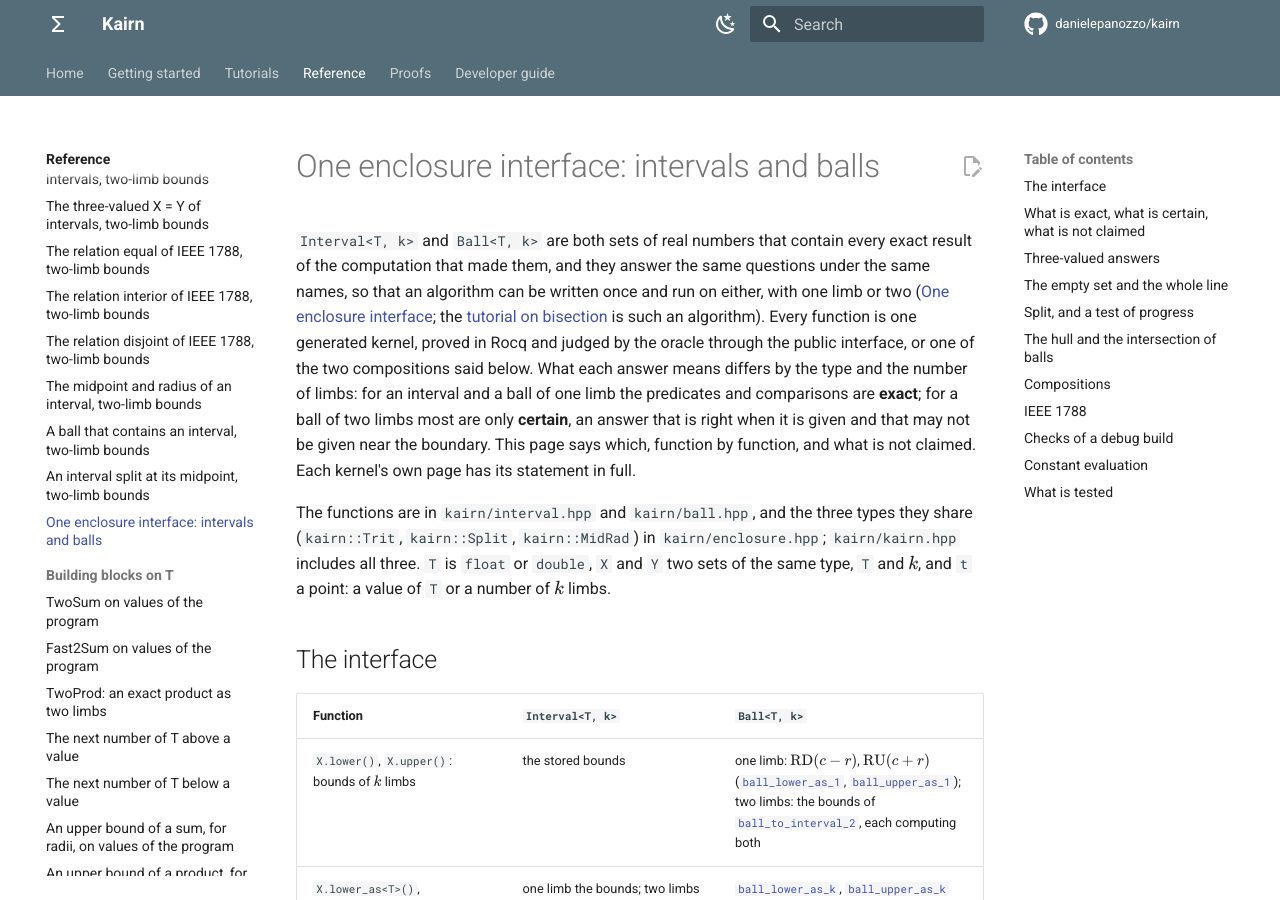
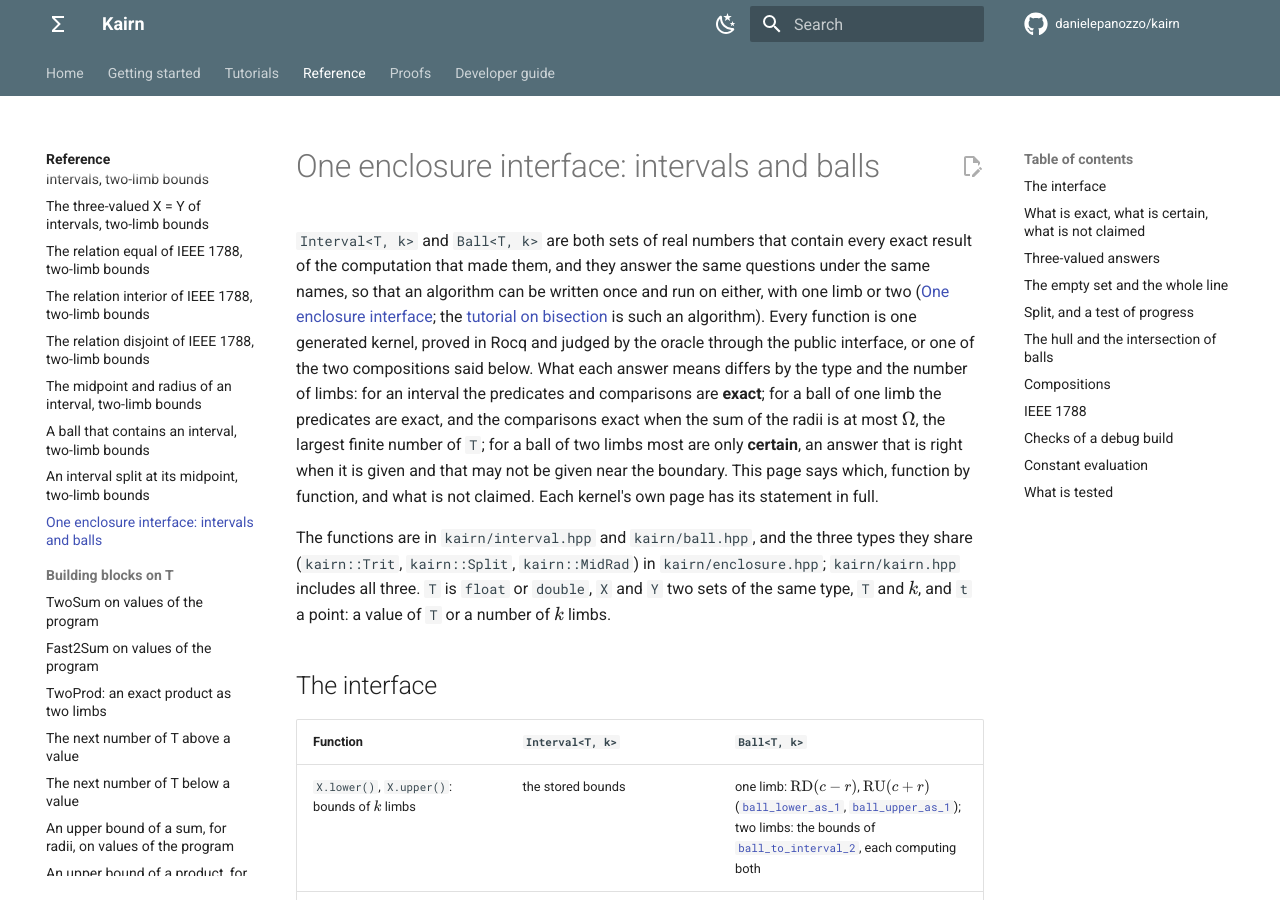
Before and after one commit to danielepanozzo/kairn, an MkDocs documentation site: the page built from docs/reference/enclosure.md, in a window 1280 px wide and 900 px high. Built offline with MkDocs 1.6.1 and Material for MkDocs 9.7.7, drawn with Linux system fonts in a browser that asks for light colours; comment, search, counter and statistics services are not loaded; some of the changed text lies outside the part shown.

Commit message:
Docs: say the conditions of the claims of the enclosure interface
The comparisons of balls of one limb are exact only when the sum of the
radii is at most the largest finite number; the center of
Ball<T, 2>::from_interval is the exact midpoint only when both halvings
are exact; the ball of a constant contains the fraction as far as
kairn::rational, which is not machine-checked, is right; the midpoint of
a half-line of two limbs whose bound lies beyond the largest finite
number is that number, which is not a member. Getting started, the
enclosure page, What holds today, the tutorial on intervals, the
benchmarks of Milestone 2, the comments of ball.hpp and interval.hpp, and
the source of the reference index (regenerated) now say so.

Co-Authored-By: Claude Opus 5.5 <noreply@anthropic.com>
Claude-Session: https://claude.ai/code/session_01ULwCxzT6Dhw9xUiTw8mJz1

```diff
--- a/docs/reference/enclosure.md
+++ b/docs/reference/enclosure.md
@@ -7,10 +7,11 @@ an algorithm can be written once and run on either, with one limb or two
 [tutorial on bisection](../tutorials/bisection.md) is such an algorithm). Every function is one
 generated kernel, proved in Rocq and judged by the oracle through the public interface, or one of
 the two compositions said below. What each answer means differs by the type and the number of
-limbs: for an interval and a ball of one limb the predicates and comparisons are **exact**; for a
-ball of two limbs most are only **certain**, an answer that is right when it is given and that may
-not be given near the boundary. This page says which, function by function, and what is not
-claimed. Each kernel's own page has its statement in full.
+limbs: for an interval the predicates and comparisons are **exact**; for a ball of one limb the
+predicates are exact, and the comparisons exact when the sum of the radii is at most $\Omega$,
+the largest finite number of `T`; for a ball of two limbs most are only **certain**, an answer
+that is right when it is given and that may not be given near the boundary. This page says which,
+function by function, and what is not claimed. Each kernel's own page has its statement in full.
 
 The functions are in `kairn/interval.hpp` and `kairn/ball.hpp`, and the three types they share
 (`kairn::Trit`, `kairn::Split`, `kairn::MidRad`) in `kairn/enclosure.hpp`; `kairn/kairn.hpp`
@@ -142,8 +143,12 @@ Members are real numbers: $\pm\infty$ is a bound, never a member.
 | `split()` | the empty set, twice | `Interval`: $[-\infty, p]$ and $[p, +\infty]$; `Ball`: the whole line, twice |
 | the conversion to the other type | the empty set | the whole line |
 
-For a half-line $[\ell, +\infty]$, which only an interval can be, `midpoint()` is $\Omega$ (for
-$\ell \le \Omega$), `radius()` is $+\infty$, and the conversion to a ball is the whole line.
+For a half-line $[\ell, +\infty]$, which only an interval can be, `midpoint()` is $\Omega$ for
+every finite $\ell$, `radius()` is $+\infty$, and the conversion to a ball is the whole line. A
+finite bound of two limbs can exceed $\Omega$, by less than half a gap of `T` (the pair
+$(\Omega, \mathrm{ulp}(\Omega)/4)$, for example): then the midpoint $\Omega$ is not a member of the
+half-line, which is what [`interval_mid_rad_2`](interval_mid_rad_2.md) claims, and `split()` splits
+it at $\ell$ itself.
 `certainly_positive()` is false on the empty set although "every member is positive" is vacuously
 true of it: a query about nothing answers no, and `is_empty()` is the query to make first. The
 relations of IEEE 1788 keep the standard's vacuous readings instead ([below](#ieee-1788)).
--- a/docs/tools/reference_operations.py
+++ b/docs/tools/reference_operations.py
@@ -64,8 +64,8 @@ GROUPS = [
     ("ball", "Ball operations", "Arithmetic on balls: the result contains every result on points of the operands; "
      "and the interface a ball shares with an interval ([One enclosure interface](enclosure.md)): its bounds, the "
      "member and subset tests, the signs, the three-valued comparisons, the hull, the intersection, the split and "
-     "the conversions. Of one limb the predicates and the comparisons are exact; of two they are certain but the "
-     "signs, which are exact."),
+     "the conversions. Of one limb the predicates are exact, and the comparisons exact when the sum of the radii "
+     "is at most the largest finite number of `T`; of two they are certain but the signs, which are exact."),
     ("intervals", "Interval operations",
      "`Interval<T, k>` (`kairn/interval.hpp`): its constructors, the arithmetic of intervals of numbers of `T` and "
      "of two limbs, whose result contains every result on members of the operands, unbounded and empty intervals "
```
Also changed, not shown: docs/developer/results/bench-milestone2.md (+6 -4 lines), docs/getting-started/guarantees.md (+3 -1 lines), docs/getting-started/index.md (+17 -7 lines), docs/reference/index.md (+1 -1 lines), docs/tutorials/intervals.md (+5 -2 lines), 2 other files.
